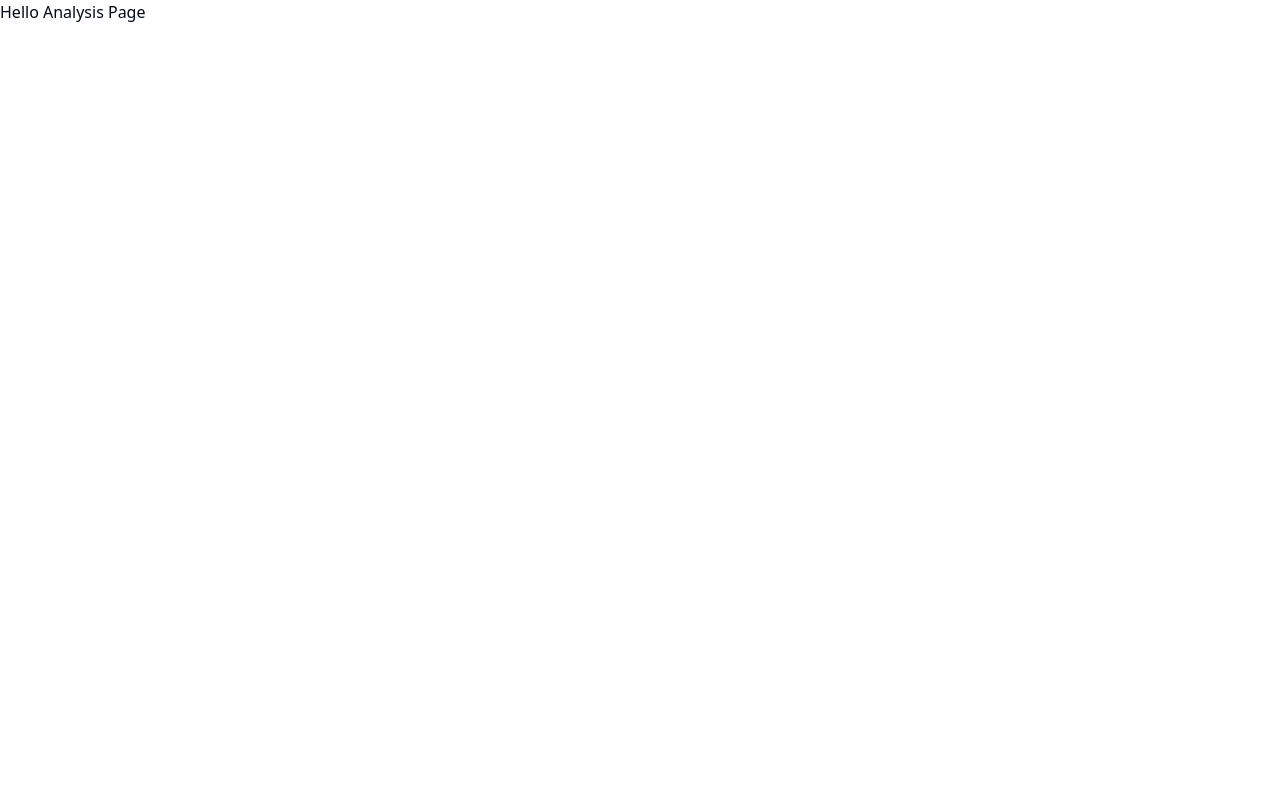
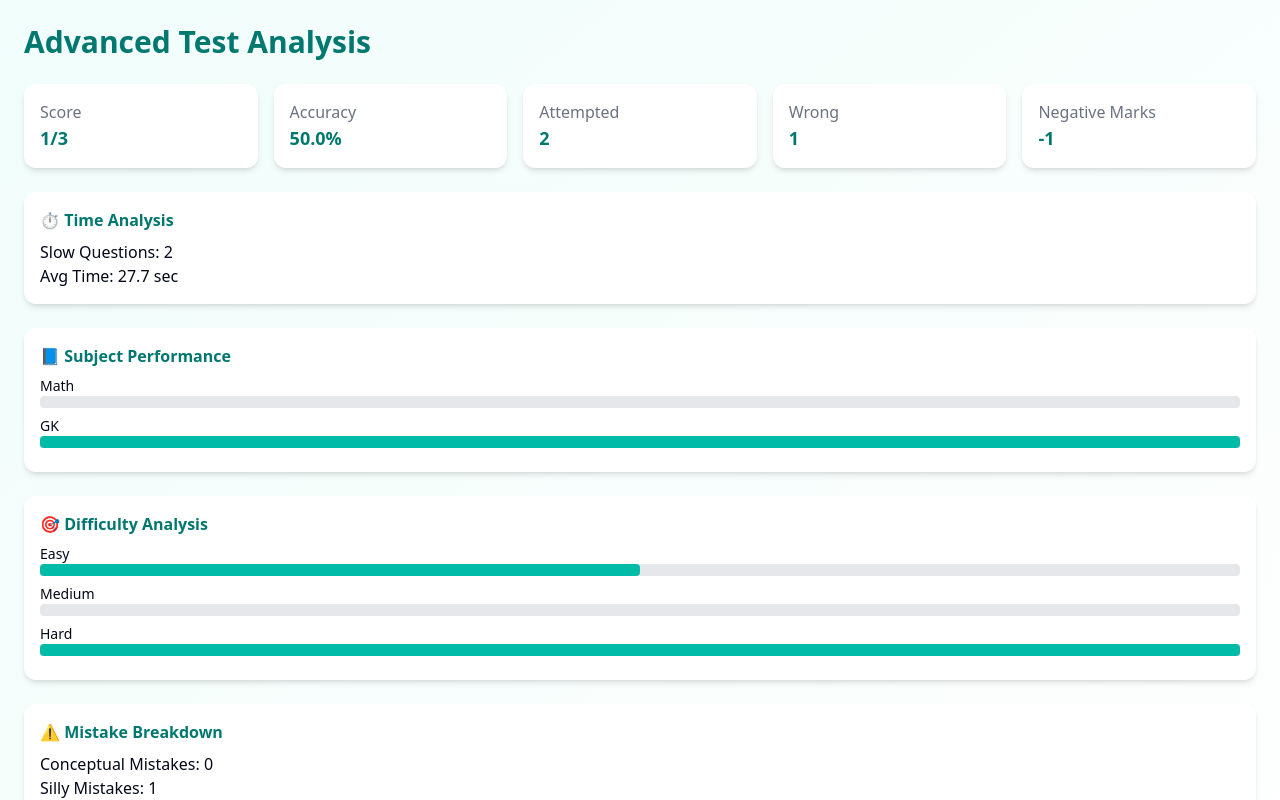
Before and after one commit to amulyaverse/examify, a Next.js app: page /result/1 in a window 1280 px wide. Shown: the top 800 px of the page. Built offline with nearby package versions, Linux system fonts and the light colour scheme.

Commit message:
Updated profile page UI

```diff
--- a/app/globals.css
+++ b/app/globals.css
@@ -25,6 +25,7 @@
   * {
     border-color: hsl(var(--color-border));
   }
+
   body {
     background-color: hsl(var(--color-background));
     color: hsl(var(--color-foreground));
--- a/app/layout.tsx
+++ b/app/layout.tsx
@@ -14,11 +14,28 @@ export const metadata: Metadata = {
 
 export default function RootLayout({
   children,
-}: Readonly<{
+}: {
   children: React.ReactNode;
-}>) {
+}) {
   return (
-    <html lang="en">
+    <html lang="en" suppressHydrationWarning>
+
+      {/* ✅ THIS FIXES DARK MODE */}
+      <head>
+        <script
+          dangerouslySetInnerHTML={{
+            __html: `
+              try {
+                const theme = localStorage.getItem("theme");
+                if (theme === "dark") {
+                  document.documentElement.classList.add("dark");
+                }
+              } catch (e) {}
+            `,
+          }}
+        />
+      </head>
+
       <body className={`${inter.variable} antialiased`}>
         {children}
       </body>
--- /dev/null
+++ b/app/profile/page.tsx
@@ -0,0 +1,95 @@
+"use client"
+
+import { useState } from "react"
+
+export default function ProfilePage() {
+  const [edit, setEdit] = useState(false)
+
+  const [user, setUser] = useState({
+    name: "Ganesha Pandey",
+    email: "ganesha@gmail.com",
+    phone: "9876543210",
+  })
+
+  return (
+    <div className="min-h-screen flex items-center justify-center p-6 bg-white text-black">
+
+      {/* CARD */}
+      <div className="bg-gray-100 w-full max-w-md rounded-2xl shadow-xl p-6">
+
+        {/* HEADER */}
+        <div className="flex justify-between items-center">
+          <h1 className="text-xl font-bold text-teal-700">
+            Profile
+          </h1>
+        </div>
+
+        {/* AVATAR */}
+        <div className="flex flex-col items-center mt-6">
+          <div className="w-24 h-24 rounded-full bg-teal-500 flex items-center justify-center text-white text-3xl font-bold shadow-lg">
+            {user.name.charAt(0)}
+          </div>
+
+          <h2 className="mt-4 text-2xl font-semibold">
+            {user.name}
+          </h2>
+
+          <p className="text-gray-500 text-sm">
+            {user.email}
+          </p>
+        </div>
+
+        {/* DETAILS */}
+        <div className="mt-6 space-y-4">
+
+          <div>
+            <p className="text-sm text-gray-500">Name</p>
+            <input
+              disabled={!edit}
+              value={user.name}
+              onChange={(e) => setUser({ ...user, name: e.target.value })}
+              className="w-full p-2 border rounded-lg bg-white text-black"
+            />
+          </div>
+
+          <div>
+            <p className="text-sm text-gray-500">Phone</p>
+            <input
+              disabled={!edit}
+              value={user.phone}
+              onChange={(e) => setUser({ ...user, phone: e.target.value })}
+              className="w-full p-2 border rounded-lg bg-white text-black"
+            />
+          </div>
+
+          <div>
+            <p className="text-sm text-gray-500">Email</p>
+            <input
+              disabled
+              value={user.email}
+              className="w-full p-2 border rounded-lg bg-gray-200"
+            />
+          </div>
+
+        </div>
+
+        {/* BUTTONS */}
+        <div className="mt-6 flex gap-3">
+
+          <button
+            onClick={() => setEdit(!edit)}
+            className="flex-1 bg-teal-500 hover:bg-teal-600 text-white py-2 rounded-lg transition"
+          >
+            {edit ? "Save" : "Edit"}
+          </button>
+
+          <button className="flex-1 bg-red-500 hover:bg-red-600 text-white py-2 rounded-lg transition">
+            Logout
+          </button>
+
+        </div>
+
+      </div>
+    </div>
+  )
+}
--- a/app/result/[id]/page.tsx
+++ b/app/result/[id]/page.tsx
@@ -1,7 +1,154 @@
+"use client"
+
+import { useState } from "react"
+
 export default function ResultPage() {
+  const questions = [
+    {
+      question: "2 + 2 = ?",
+      options: ["1", "2", "3", "4"],
+      correctAnswer: 3,
+      subject: "Math",
+      difficulty: "Easy",
+      time: 20,
+    },
+    {
+      question: "Capital of India?",
+      options: ["Mumbai", "Delhi", "Kolkata", "Chennai"],
+      correctAnswer: 1,
+      subject: "GK",
+      difficulty: "Easy",
+      time: 10,
+    },
+    {
+      question: "5 * 3 = ?",
+      options: ["15", "10", "20", "25"],
+      correctAnswer: 0,
+      subject: "Math",
+      difficulty: "Medium",
+      time: 40,
+    },
+  ]
+
+  const answers = [2, 1, -1] // -1 = skipped
+  const timeTaken = [25, 8, 50]
+
+  const correct = answers.filter((a, i) => a === questions[i].correctAnswer).length
+  const attempted = answers.filter(a => a !== -1).length
+  const wrong = attempted - correct
+  const accuracy = ((correct / attempted) * 100 || 0).toFixed(1)
+
+  const negativeMarks = wrong * 1 // assume -1 marking
+
+  const [selectedQ, setSelectedQ] = useState(0)
+
+  // SUBJECT ANALYSIS
+  const subjects: any = {}
+  const difficultyStats: any = { Easy: { total: 0, correct: 0 }, Medium: { total: 0, correct: 0 }, Hard: { total: 0, correct: 0 } }
+
+  let slowQuestions = 0
+
+  questions.forEach((q, i) => {
+    // subject
+    if (!subjects[q.subject]) {
+      subjects[q.subject] = { total: 0, correct: 0 }
+    }
+    subjects[q.subject].total++
+    if (answers[i] === q.correctAnswer) subjects[q.subject].correct++
+
+    // difficulty
+    difficultyStats[q.difficulty].total++
+    if (answers[i] === q.correctAnswer) difficultyStats[q.difficulty].correct++
+
+    // time analysis
+    if (timeTaken[i] > q.time) slowQuestions++
+  })
+
+  // mistake classification (dummy logic)
+  const sillyMistakes = wrong > 0 ? 1 : 0
+  const conceptualMistakes = wrong > 1 ? 1 : 0
+  const guessMistakes = wrong > 2 ? 1 : 0
+
   return (
-    <div>
-      <h1>Hello Analysis Page</h1>
+    <div className="min-h-screen bg-gradient-to-br from-teal-50 to-white p-6 space-y-6">
+
+      {/* HEADER */}
+      <h1 className="text-3xl font-bold text-teal-700">Advanced Test Analysis</h1>
+
+      {/* PERFORMANCE */}
+      <div className="grid grid-cols-2 md:grid-cols-5 gap-4">
+        <Card title="Score" value={`${correct}/${questions.length}`} />
+        <Card title="Accuracy" value={`${accuracy}%`} />
+        <Card title="Attempted" value={attempted} />
+        <Card title="Wrong" value={wrong} />
+        <Card title="Negative Marks" value={`-${negativeMarks}`} />
+      </div>
+
+      {/* TIME ANALYSIS */}
+      <Section title="⏱ Time Analysis">
+        <p>Slow Questions: {slowQuestions}</p>
+        <p>Avg Time: {(timeTaken.reduce((a, b) => a + b, 0) / questions.length).toFixed(1)} sec</p>
+      </Section>
+
+      {/* SUBJECT PERFORMANCE */}
+      <Section title="📘 Subject Performance">
+        {Object.keys(subjects).map(sub => (
+          <Bar key={sub} label={sub} value={(subjects[sub].correct / subjects[sub].total) * 100} />
+        ))}
+      </Section>
+
+      {/* DIFFICULTY ANALYSIS */}
+      <Section title="🎯 Difficulty Analysis">
+        {Object.keys(difficultyStats).map(d => (
+          <Bar key={d} label={d} value={(difficultyStats[d].correct / difficultyStats[d].total) * 100} />
+        ))}
+      </Section>
+
+      {/* MISTAKE ANALYSIS */}
+      <Section title="⚠️ Mistake Breakdown">
+        <p>Conceptual Mistakes: {conceptualMistakes}</p>
+        <p>Silly Mistakes: {sillyMistakes}</p>
+        <p>Guess Errors: {guessMistakes}</p>
+      </Section>
+
+      {/* STRATEGY */}
+      <Section title="🧠 Strategy Insights">
+        <p>• You spent too much time on {slowQuestions} questions</p>
+        <p>• Improve accuracy to reduce negative marking</p>
+        <p>• Focus more on weak subjects</p>
+      </Section>
+
     </div>
   )
 }
+
+// 🔹 reusable components
+
+function Card({ title, value }: any) {
+  return (
+    <div className="bg-white p-4 rounded-xl shadow-md">
+      <p className="text-gray-500">{title}</p>
+      <h2 className="text-lg font-bold text-teal-700">{value}</h2>
+    </div>
+  )
+}
+
+function Section({ title, children }: any) {
+  return (
+    <div className="bg-white p-4 rounded-xl shadow-md">
+      <h2 className="font-semibold text-teal-700 mb-2">{title}</h2>
+      {children}
+    </div>
+  )
+}
+
+function Bar({ label, value }: any) {
+  return (
+    <div className="mb-2">
+      <p className="text-sm">{label}</p>
+      <div className="w-full bg-gray-200 rounded h-3">
+        <div className="bg-teal-500 h-3 rounded" style={{ width: `${value}%` }}></div>
+      </div>
+    </div>
+  )
+}
--- a/taillwind.config.ts
+++ b/taillwind.config.ts
@@ -3,8 +3,8 @@ import type { Config } from "tailwindcss";
 const config: Config = {
   darkMode: "class",
   content: [
-    "./app/**/*.{ts,tsx}",
-    "./components/**/*.{ts,tsx}",
+    "./app/**/*.{js,ts,jsx,tsx}",
+    "./components/**/*.{js,ts,jsx,tsx}",
   ],
   theme: {
     extend: {},
```
